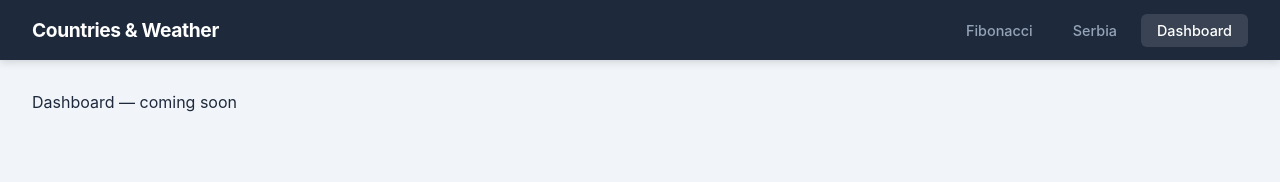
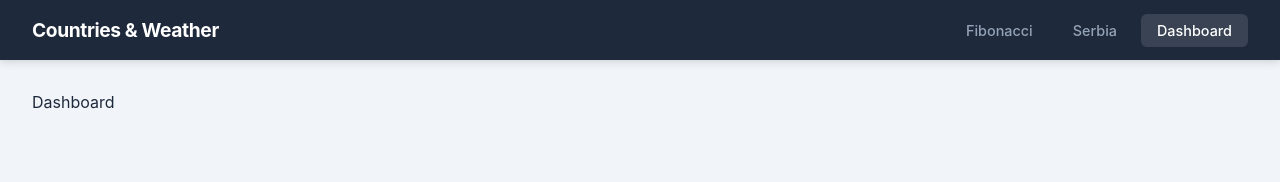
Before and after one commit to adojcinovic/countries-weather, an Angular app: page /dashboard in a window 1280 px wide. Shown: the top 182 px of the page. Built offline with nearby package versions, Linux system fonts and the light colour scheme.

Commit message:
Add small change to trigger action

```diff
--- a/src/app/features/dashboard/dashboard.html
+++ b/src/app/features/dashboard/dashboard.html
@@ -1 +1 @@
-<p>Dashboard — coming soon</p>
+<p>Dashboard</p>
```
